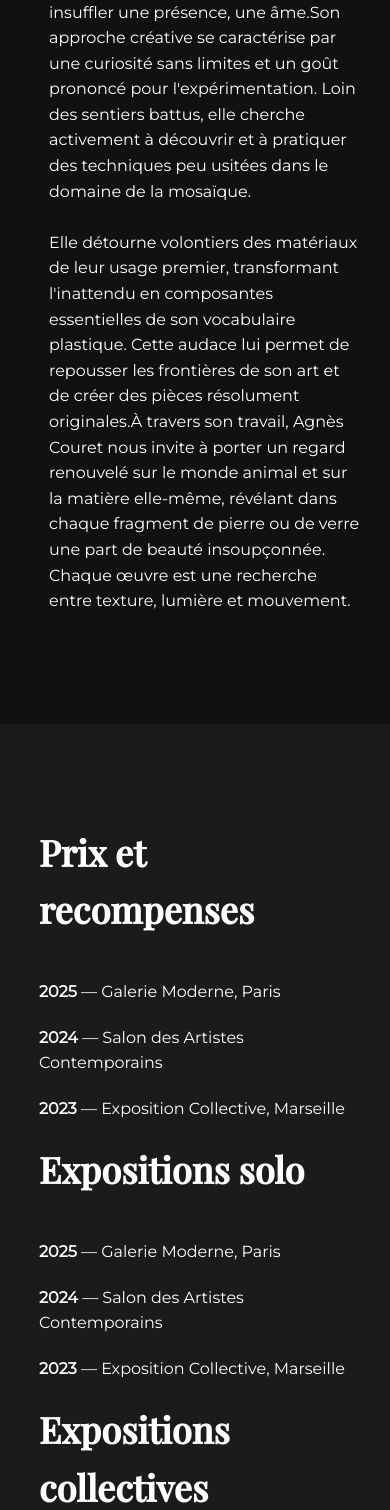
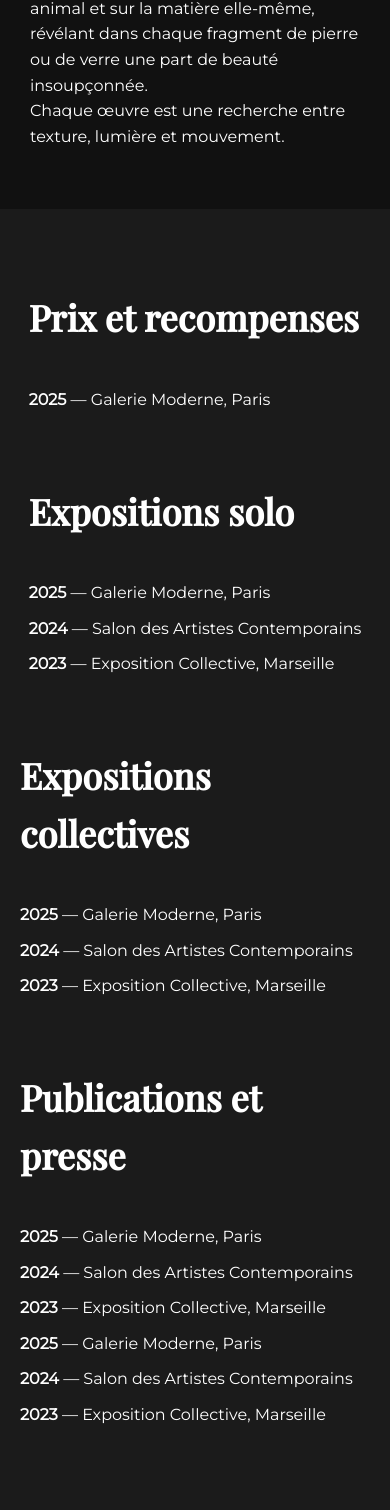
Before and after one commit to Niqolaah/mosaque, a PHP site: page / in a window 390 px wide. Shown: the part 3199-4709 px from the top of the page. Run offline with PHP 8.4, Linux system fonts and the light colour scheme; data that the repository does not hold is empty.

Commit message:
PHP semble ok

```diff
--- a/index.php
+++ b/index.php
@@ -31,13 +31,14 @@ require __DIR__ . '/sources/db/db.php'
 		</div>
 	</section>
 
-	<section id="gallery">
+	<section class="gallery-container">
 		<h2 class="section-title">Galerie</h2>
 		<div class="gallery">
 			<?php
 				$sql = "SELECT * FROM category";
 				$produits = $pdo->query($sql)->fetchAll(PDO::FETCH_ASSOC);
 			foreach ($produits as $produit): ?>
+				<h2>Collection <?= $produit["name"]?></h2>
 				<a href="./collection.php?category=<?= $produit['id_category'] ?>">
 					<div class="artwork">
 						<img src="sources/imgs/<?= $produit["img_link"] ?>">
@@ -92,23 +93,17 @@ require __DIR__ . '/sources/db/db.php'
 	</section>
 
 	<section id="exhibitions" class="exhibitions">
+		<div class="pair">
 			<div class="section">
+				<h2 class="section-title">Prix et recompenses</h2>
 
-			<h2 class="section-title">Prix et recompenses</h2>
 				<div class="exhibition-item">
 					<strong>2025</strong> — Galerie Moderne, Paris
 				</div>
 
-			<div class="exhibition-item">
-				<strong>2024</strong> — Salon des Artistes Contemporains
-			</div>
 
-			<div class="exhibition-item">
-				<strong>2023</strong> — Exposition Collective, Marseille
-			</div>
 			</div>
 			<div class="section">
-
 				<h2 class="section-title">Expositions solo</h2>
 				<div class="exhibition-item">
 					<strong>2025</strong> — Galerie Moderne, Paris
@@ -122,9 +117,10 @@ require __DIR__ . '/sources/db/db.php'
 					<strong>2023</strong> — Exposition Collective, Marseille
 				</div>
 			</div>
+		</div>
 
+		<div class="pair">
 			<div class="section">
-
 				<h2 class="section-title">Expositions collectives</h2>
 				<div class="exhibition-item">
 					<strong>2025</strong> — Galerie Moderne, Paris
@@ -153,8 +149,19 @@ require __DIR__ . '/sources/db/db.php'
 				<div class="exhibition-item">
 					<strong>2023</strong> — Exposition Collective, Marseille
 				</div>
+				<div class="exhibition-item">
+					<strong>2025</strong> — Galerie Moderne, Paris
 				</div>
 
+				<div class="exhibition-item">
+					<strong>2024</strong> — Salon des Artistes Contemporains
+				</div>
+
+				<div class="exhibition-item">
+					<strong>2023</strong> — Exposition Collective, Marseille
+				</div>
+			</div>
+		</div>
 	</section>
 
 	<section id="contact" class="contact">
@@ -197,21 +204,6 @@ require __DIR__ . '/sources/db/db.php'
 		toggle.addEventListener("click",()=>{
 		nav.classList.toggle("active")
 		})
-
-		const artworks = document.querySelectorAll(".artwork img")
-		const lightbox = document.getElementById("lightbox")
-		const lightboxImg = document.getElementById("lightbox-img")
-
-		artworks.forEach(img=>{
-			img.addEventListener("click",()=>{
-				lightbox.style.display="flex"
-				lightboxImg.src=img.src
-			})
-		})
-
-		lightbox.addEventListener("click",()=>{
-			lightbox.style.display="none"
-		})
 	</script>
 </body>
 </html>
--- a/product.php
+++ b/product.php
@@ -43,7 +43,7 @@ require __DIR__ . '/sources/db/db.php'
 				</div>
 			</a>
 			<?php if ($product["status"] == "unsold"):?>
-			<a href="<?= $product["art_majeur_link"]?>">
+			<a href="<?= $product["art_majeur_link"]?>" target="_blank" rel="noopener noreferrer">
 				<div class="btn product-btn-content">
 					<p>lien vers Art Majeur</p>
 				</div>
--- a/sources/index.css
+++ b/sources/index.css
@@ -42,6 +42,11 @@ section{
 	display:grid;
 	grid-template-columns:repeat(auto-fit,minmax(250px,1fr));
 	gap:25px;
+}
+
+.gallery h2
+{
+	display: none;
 }
 
 .artwork{
@@ -106,11 +111,13 @@ section{
 	width: 100%;
 	justify-content: space-around;
 	flex-wrap: wrap;
-
+}
+.exhibitions .section{
+	padding: 30px 0;
 }
 
 .exhibition-item{
-	margin-bottom:20px;
+	margin-bottom:10px;
 }
 
 /* CONTACT */
@@ -205,6 +212,22 @@ footer .social img{
 		display:flex;
 	}
 
+
+	section{
+		padding: 50px 20px;
+	}
+
+	.gallery{
+		padding: 10px 20px;
+	}
+	.gallery h2
+	{
+		display: block;
+		font-family: "Playfair Display";
+		text-align: center;
+		font-size: 30px;
+	}
+
 	.about{
 		grid-template-columns:1fr;
 	}
```
Also changed, not shown: collection.php (+6 -14 lines), sources/collection.css (renamed from sources/colection.css, +9 -0 lines). Lines whose indentation alone changed are shown as unchanged.
